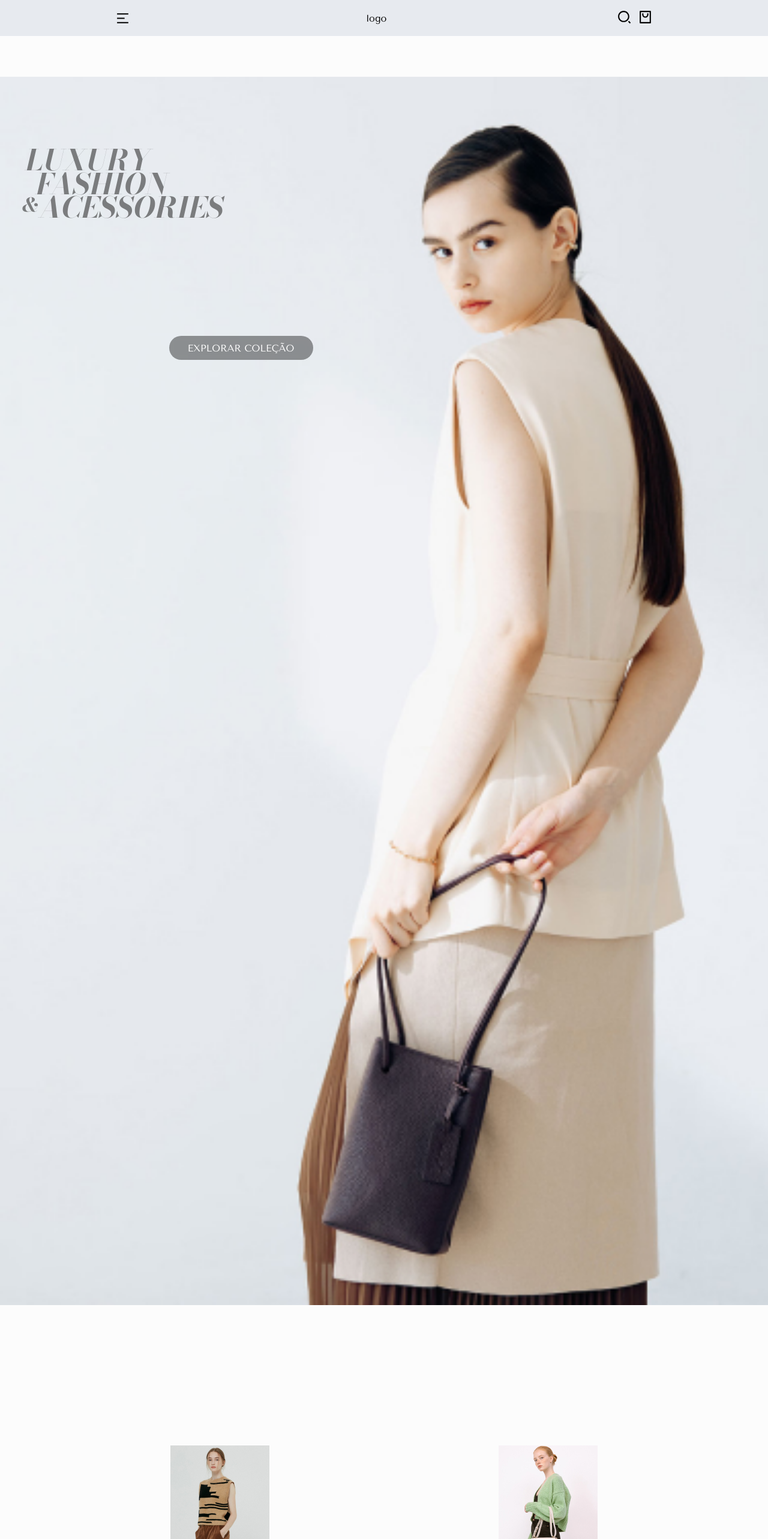
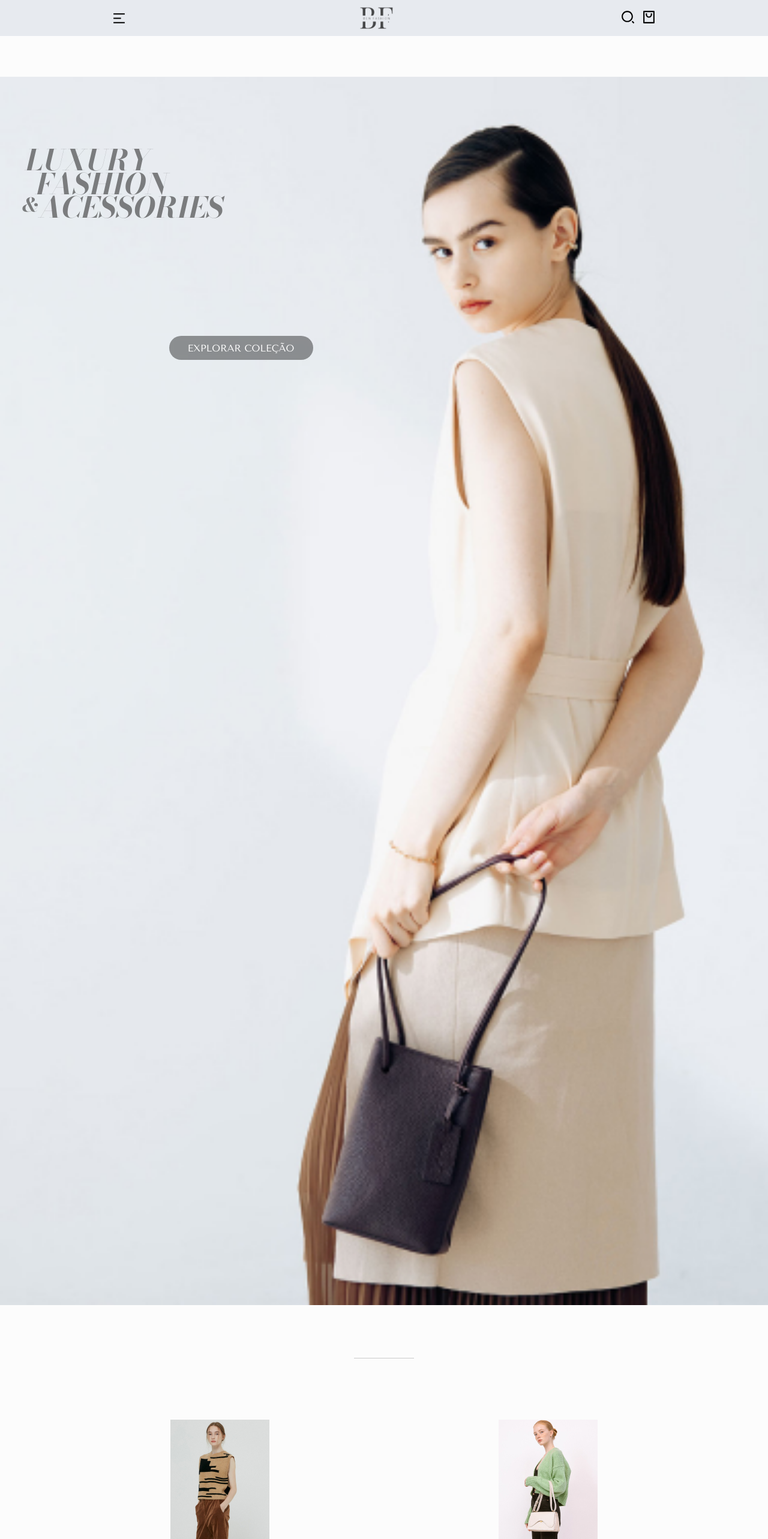
Before and after one commit to marques-matheus/ben-fashion, a React (Create React App) app: page / in a window 1280 px wide. Shown: the top 2566 px of the page at 60% size. Built offline with nearby package versions, Linux system fonts and the light colour scheme.

Commit message:
Divisor, Logo

```diff
--- a/src/App.css
+++ b/src/App.css
@@ -7,3 +7,8 @@
 body{
     background-color: #FCFCFC;
 }
+
+a {
+    text-decoration: none;
+    color: black;
+}
--- a/src/components/ProdutoItem/ProdutoItem.jsx
+++ b/src/components/ProdutoItem/ProdutoItem.jsx
@@ -5,8 +5,6 @@ function ProdutoItem({ titulo, src, preco }) {
     display: flex;
     flex-direction: column;
     align-items: center;
-    color: black;
-    text-decoration: none;
   `;
 
   const Img = styled.img`
--- /dev/null
+++ b/src/components/divisor/Divisor.jsx
@@ -0,0 +1,8 @@
+import styled from "styled-components";
+
+export const Divisor = styled.p`
+    margin: 20px auto;
+    width: 100px;
+    border-bottom: .2px double rgba(0,0,0,0.2);
+
+`
--- a/src/components/footer/Footer.jsx
+++ b/src/components/footer/Footer.jsx
@@ -1,5 +1,6 @@
 import styled from "styled-components";
 import { RiTwitterFill, RiInstagramFill, RiYoutubeFill } from "react-icons/ri";
+import { Divisor } from "../divisor/Divisor";
 
 const Principal = styled.footer`
   display: flex;
@@ -37,15 +38,17 @@ function Rodape() {
           <RiInstagramFill size={25} />
           <RiYoutubeFill size={25} />
         </Social>
+        <Divisor />
         <Container>
           <p>email@email.com</p>
           <p>+55 21 999999999</p>
           <p>08:00 - 22:00 - Todos os dias</p>
         </Container>
+        <Divisor />
         <Social style={{ width: "200px" }}>
-          <p>Sobre</p>
-          <p>Contato</p>
-          <p>Blog</p>
+          <a href="#">Sobre</a>
+          <a href="#">Contato</a>
+          <a href="">Blog</a>
         </Social>
       </Principal>
       <Copy>Copyright© Bendev Junior All Rights Reserved.</Copy>
--- a/src/components/footer/index.js
+++ b/src/components/footer/index.js
@@ -0,0 +1,2 @@
+import Rodape from "./Footer";
+export default Rodape;
--- a/src/components/header/Header.jsx
+++ b/src/components/header/Header.jsx
@@ -1,5 +1,6 @@
 import styled from "styled-components";
 import { RiMenu2Fill, RiSearch2Line, RiShoppingBag2Line } from "react-icons/ri";
+import logo from "../../img/Logo2.png";
 
 export const Header = styled.header`
   width: 100%;
@@ -19,11 +20,17 @@ export const Header = styled.header`
   }
 `;
 
+const Logo = styled.img`
+  width: 70px;
+  height: auto;
+  opacity: 0.7;
+`;
+
 function Cabecalho() {
   return (
     <Header>
       <RiMenu2Fill size={25} />
-      <div> logo </div>
+      <Logo src={logo} alt="" />
       <div>
         <RiSearch2Line size={25} />
         <RiShoppingBag2Line size={25} />
--- a/src/pages/home/Home.jsx
+++ b/src/pages/home/Home.jsx
@@ -5,10 +5,11 @@ import homeImg from "../../img/imgHome.jpg";
 import produtos from "../../services/produtos.json";
 import Container from "../../components/ContainerProdutos";
 import { HiOutlineArrowNarrowRight } from "react-icons/hi";
-import Rodape from "../../components/footer/Footer";
+import Rodape from "../../components/footer";
+import { Divisor } from "../../components/divisor/Divisor";
 
 const Img = styled.img`
-  margin: 10% 0 10% 0;
+  margin: 10% 0 5% 0;
   width: 100%;
   height: auto;
 `;
@@ -67,9 +68,9 @@ const Acessories = styled(Luxury)`
 
 const And = styled(Luxury)`
   left: 36.71px;
-top: 317.24px;
-font-size: 2rem;
-`
+  top: 317.24px;
+  font-size: 2rem;
+`;
 
 function Home() {
   return (
@@ -83,6 +84,8 @@ function Home() {
         <Img src={homeImg} alt="Home" />
         <Botao>EXPLORAR COLEÇÃO</Botao>
       </main>
+
+      <Divisor/>
 
       <Container>
         {produtos.map((produto, index) => (
```
Also changed, not shown: src/img/Logo.png (added), src/img/Logo2.png (added).
